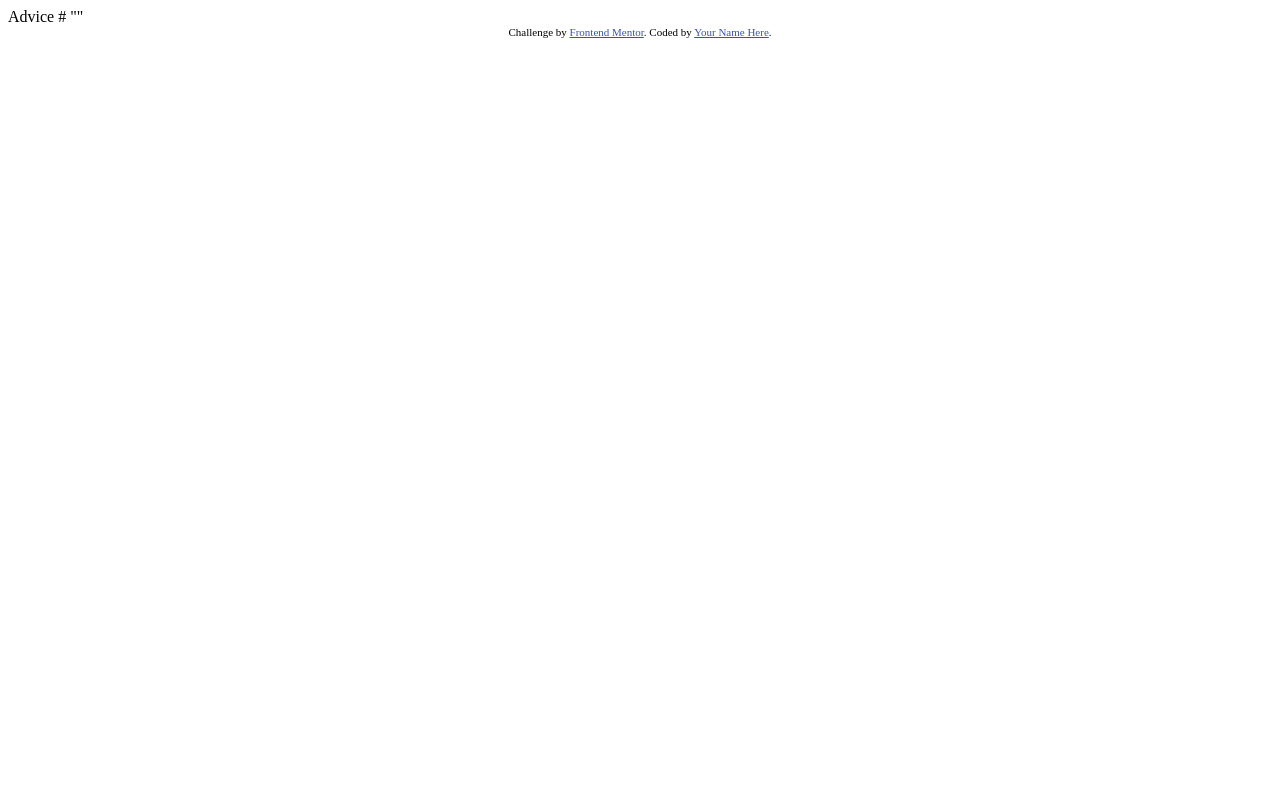
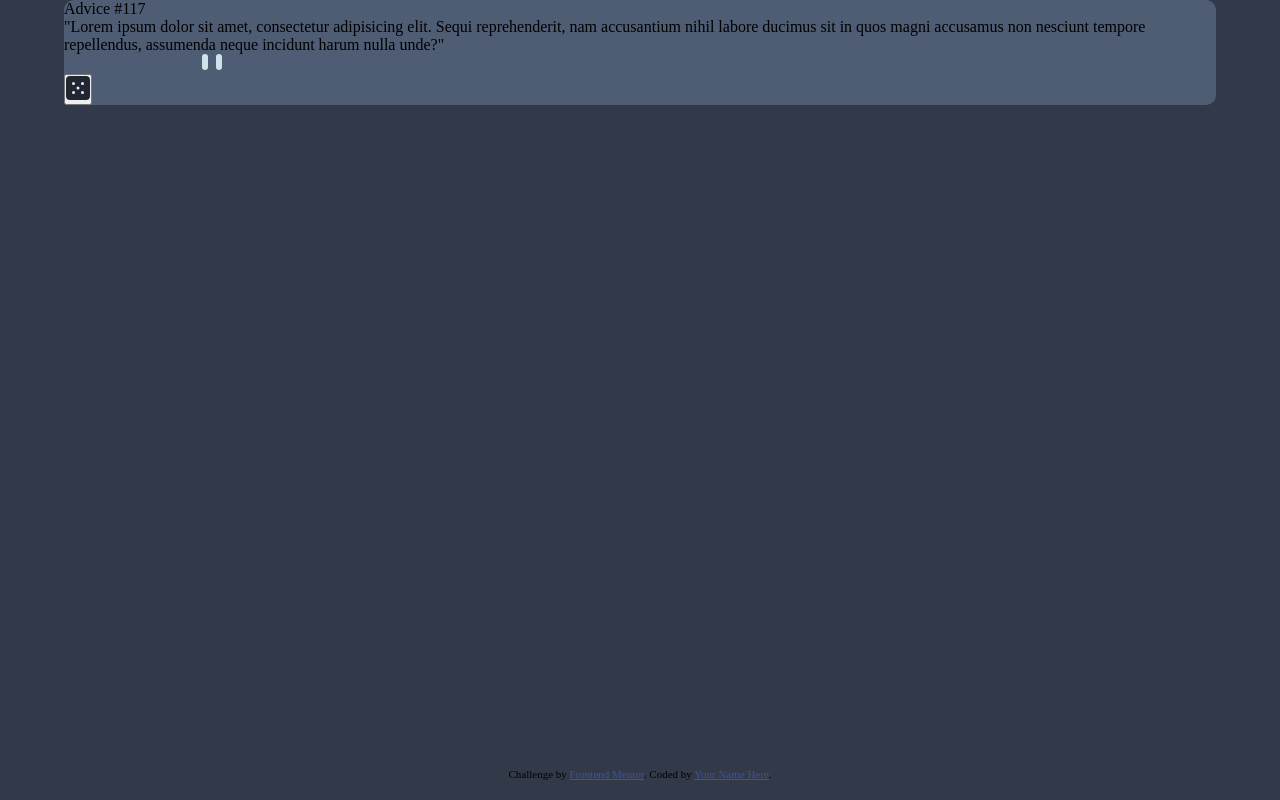
Before and after one commit to Goomel/advice-generator, a plain HTML site: page index.html in a window 1280 px wide. Drawn offline with Linux system fonts and the light colour scheme.

Commit message:
basic styles

```diff
--- a/index.html
+++ b/index.html
@@ -2,27 +2,35 @@
 <html lang="en">
 <head>
   <meta charset="UTF-8">
-  <meta name="viewport" content="width=device-width, initial-scale=1.0"> <!-- displays site properly based on user's device -->
-
+  <meta name="viewport" content="width=device-width, initial-scale=1.0">
   <link rel="icon" type="image/png" sizes="32x32" href="./images/favicon-32x32.png">
-
   <title>Frontend Mentor | Advice generator app</title>
-
-  <!-- Feel free to remove these styles or customise in your own stylesheet 👍 -->
-  <style>
-    .attribution { font-size: 11px; text-align: center; }
-    .attribution a { color: hsl(228, 45%, 44%); }
-  </style>
+  <link rel="stylesheet" href="src/style/style.css">
 </head>
 <body>
-
-  Advice #<!-- Advice ID goes here -->
-
-  "<!-- Advice text goes here -->"
-
-  <div class="attribution">
-    Challenge by <a href="https://www.frontendmentor.io?ref=challenge" target="_blank">Frontend Mentor</a>.
-    Coded by <a href="#">Your Name Here</a>.
-  </div>
+  <main class="main">
+    <div class="advice">
+      <span class="advice__id">
+        Advice #117
+      </span>
+      <blockquote class="advice__quote">
+        <p class="advice__content">
+          "Lorem ipsum dolor sit amet, consectetur adipisicing elit. Sequi reprehenderit, nam accusantium nihil labore ducimus sit in quos magni accusamus non nesciunt tempore repellendus, assumenda neque incidunt harum nulla unde?"
+        </p>
+      </blockquote>
+      <div class="advice__divider">
+        <img src="src/images/pattern-divider-mobile.svg" alt="divider">
+      </div>
+      <button class="advice__reroll-button">
+        <img src="src/images/icon-dice.svg" alt="dice">
+      </button>
+    </div>
+  </main>
+  <footer class="footer">
+    <div class="attribution">
+      Challenge by <a href="https://www.frontendmentor.io?ref=challenge" target="_blank">Frontend Mentor</a>.
+      Coded by <a href="#">Your Name Here</a>.
+    </div>
+  </footer>
 </body>
 </html>
--- /dev/null
+++ b/src/scss/abstracts/_fonts.scss
@@ -0,0 +1,3 @@
+@import url('https://fonts.googleapis.com/css2?family=Manrope:wght@400;800&display=swap');
+
+$manrope-normal: 'manrope', sans-serif;
--- /dev/null
+++ b/src/scss/abstracts/_index.scss
@@ -0,0 +1 @@
+@import 'variables', 'fonts'
--- /dev/null
+++ b/src/scss/abstracts/_variables.scss
@@ -0,0 +1,12 @@
+// Colors
+$lightCyan: hsl(193, 38%, 86%);
+$neonGreen: hsl(150, 100%, 66%);
+$grayishBlue: hsl(217, 19%, 38%);
+$darkGrayishBlue: hsl(217, 19%, 24%);
+$darkBlue: hsl(218, 23%, 16%);
+
+//Fonts
+$quote: 28px;
+
+//Layouts
+$desktop: 1440px;
--- /dev/null
+++ b/src/scss/base/_global.scss
@@ -0,0 +1,15 @@
+*,
+html,
+body {
+  margin: 0;
+  padding: 0;
+  box-sizing: border-box;
+}
+body{
+  background-color: $darkGrayishBlue;
+  height: 100vh;
+}
+.main{
+  display: flex;
+  justify-content: center;
+}
--- /dev/null
+++ b/src/scss/components/_advice.scss
@@ -0,0 +1,5 @@
+.advice{
+    width: 90%;
+    background-color: $grayishBlue;
+    border-radius: 10px;
+}
--- /dev/null
+++ b/src/scss/components/_footer.scss
@@ -0,0 +1,14 @@
+.footer{
+    width: 100%;
+    position: absolute;
+    bottom: 20px;
+    display: flex;
+    justify-content: center;
+}
+.attribution  {
+    font-size: 11px;
+    text-align: center;
+}
+.attribution a {
+    color: hsl(228, 45%, 44%);
+}
--- /dev/null
+++ b/src/scss/components/_index.scss
@@ -0,0 +1 @@
+@import 'advice', 'reroll-button', 'footer';
--- /dev/null
+++ b/src/scss/style.scss
@@ -0,0 +1 @@
+@import 'abstracts/index', 'base/global', 'components/index';
```
Also changed, not shown: src/images/favicon-32x32.png (renamed from images/favicon-32x32.png), src/images/icon-dice.svg (renamed from images/icon-dice.svg), src/images/pattern-divider-desktop.svg (renamed from images/pattern-divider-desktop.svg), src/images/pattern-divider-mobile.svg (renamed from images/pattern-divider-mobile.svg), src/scss/components/_reroll-button.scss (added), src/style/style.css (added), 1 other file.
